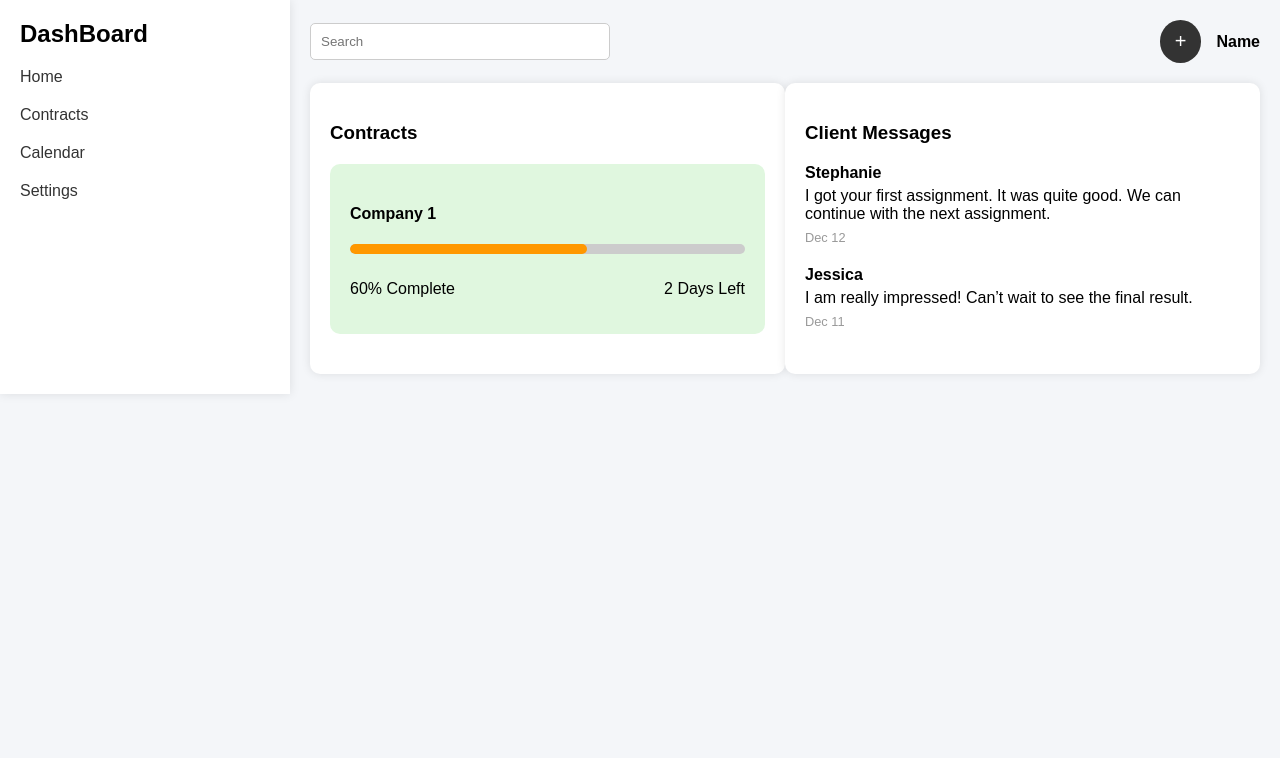
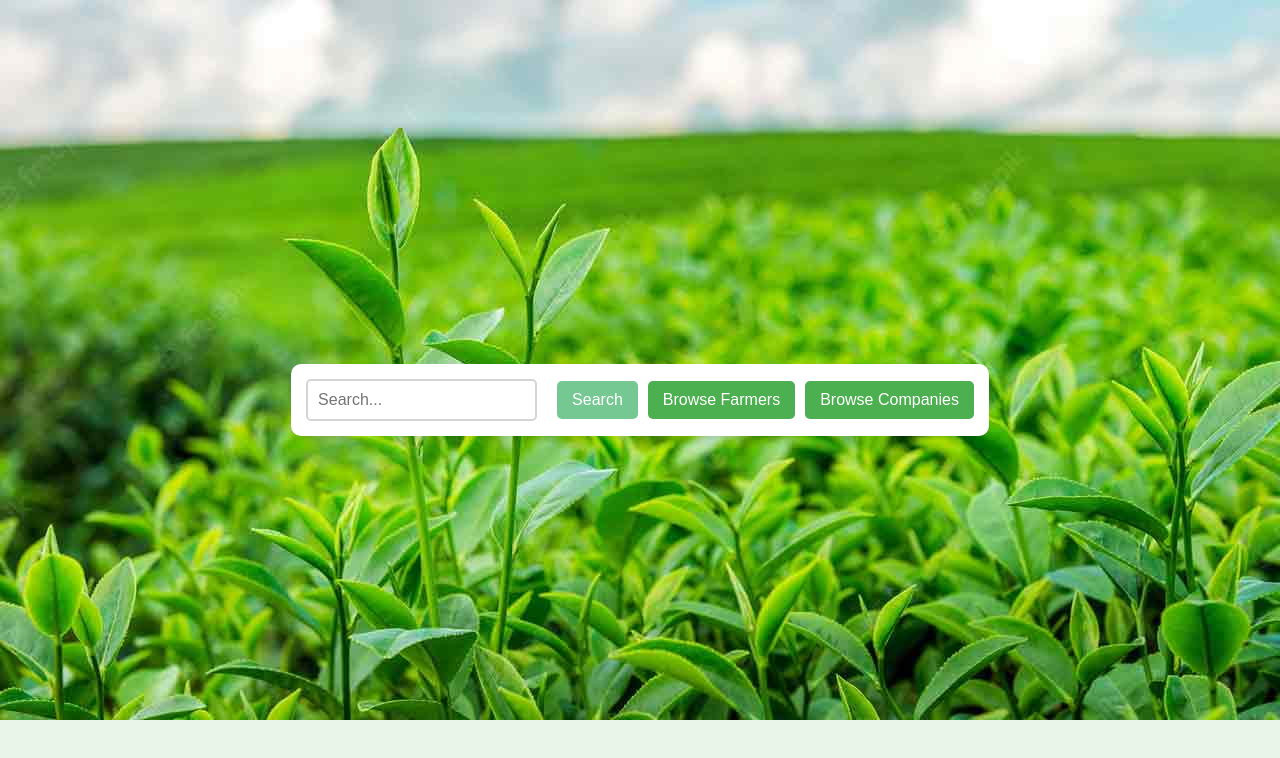
Before and after one commit to kshitijnangarevesit/Kheti-Bazaar, a plain HTML site: page index.html in a window 1280 px wide. Drawn offline with Linux system fonts and the light colour scheme.

Commit message:
Add files via upload

```diff
--- a/index.html
+++ b/index.html
@@ -3,58 +3,18 @@
 <head>
     <meta charset="UTF-8">
     <meta name="viewport" content="width=device-width, initial-scale=1.0">
-    <title>Dashboard UI</title>
-    <link rel="stylesheet" href="style.css">
+    <title>Browse Farmers and Companies</title>
+    <link rel="stylesheet" href="styles.css">
 </head>
 <body>
-    <div class="sidebar">
-        <h2>DashBoard</h2>
-        <ul>
-            <li><a href="#">Home</a></li>
-            <li><a href="#">Contracts</a></li>
-            <li><a href="#">Calendar</a></li>
-            <li><a href="#">Settings</a></li>
-        </ul>
-    </div>
-    <div class="main-content">
-        <div class="top-bar">
-            <input type="search" placeholder="Search">
-            <div class="user-info">
-                <button class="new-btn">+</button>
-                <span class="user-name">Name</span>
-            </div>
+    <div class="container">
+        <div class="search-bar">
+            <input type="text" placeholder="Search...">
+            <button class="btn search-btn">Search</button>
+            <button class="btn browse-btn" id="browseFarmers">Browse Farmers</button>
+            <button class="btn browse-btn" id="browseCompanies">Browse Companies</button>
         </div>
-        <div class="content">
-            <div class="contracts-section">
-                <h3>Contracts</h3>
-                <div class="contracts">
-                    <div class="contract-card">
-                        <h4>Company 1</h4>
-                        <div class="progress-bar">
-                            <div class="progress" style="width: 60%;"></div>
-                        </div>
-                        <div class="contract-details">
-                            <p>60% Complete</p>
-                            <p>2 Days Left</p>
-                        </div>
-                    </div>
-                    <!-- Add more contract cards as needed -->
-                </div>
-            </div>
-            <div class="messages-section">
-                <h3>Client Messages</h3>
-                <div class="message">
-                    <h4>Stephanie</h4>
-                    <p>I got your first assignment. It was quite good. We can continue with the next assignment.</p>
-                    <span>Dec 12</span>
-                </div>
-                <div class="message">
-                    <h4>Jessica</h4>
-                    <p>I am really impressed! Can’t wait to see the final result.</p>
-                    <span>Dec 11</span>
-                </div>
-            </div>
-        </div>
+        <!-- Content for farmers and companies will go here -->
     </div>
 </body>
 </html>
--- /dev/null
+++ b/styles.css
@@ -0,0 +1,70 @@
+/* styles.css */
+
+body {
+    margin: 0;
+    font-family: 'Arial', sans-serif;
+    background-color: #e9f5e9;
+}
+
+.container {
+    display: flex;
+    justify-content: center;
+    align-items: center;
+    height: 100vh;
+    background-image: url(AGRI.jpg);
+    background-repeat: no-repeat;
+    background-size: 100%;
+}
+
+.search-bar {
+    display: flex;
+    align-items: center;
+    background-color: #ffffff;
+    padding: 15px;
+    border-radius: 10px;
+    box-shadow: 0 4px 8px rgba(0, 0, 0, 0.1);
+}
+
+.search-bar input[type="text"] {
+    flex-grow: 1;
+    padding: 10px;
+    border: 2px solid #d4d4d4;
+    border-radius: 5px;
+    font-size: 16px;
+    margin-right: 10px;
+}
+
+.search-bar input[type="text"]:focus {
+    border-color: #76c893;
+    outline: none;
+}
+
+.btn {
+    padding: 10px 15px;
+    border: none;
+    border-radius: 5px;
+    font-size: 16px;
+    cursor: pointer;
+    margin-left: 10px;
+    transition: background-color 0.3s ease, transform 0.2s ease;
+}
+
+.search-btn {
+    background-color: #76c893;
+    color: #ffffff;
+}
+
+.browse-btn {
+    background-color: #4caf50;
+    color: #ffffff;
+}
+
+.btn:hover {
+    background-color: #66a583;
+    transform: scale(1.05);
+}
+
+.browse-btn:hover {
+    background-color: #388e3c;
+    transform: scale(1.05);
+}
```
Also changed, not shown: AGRI.jpg (added), images.jpg (added).
